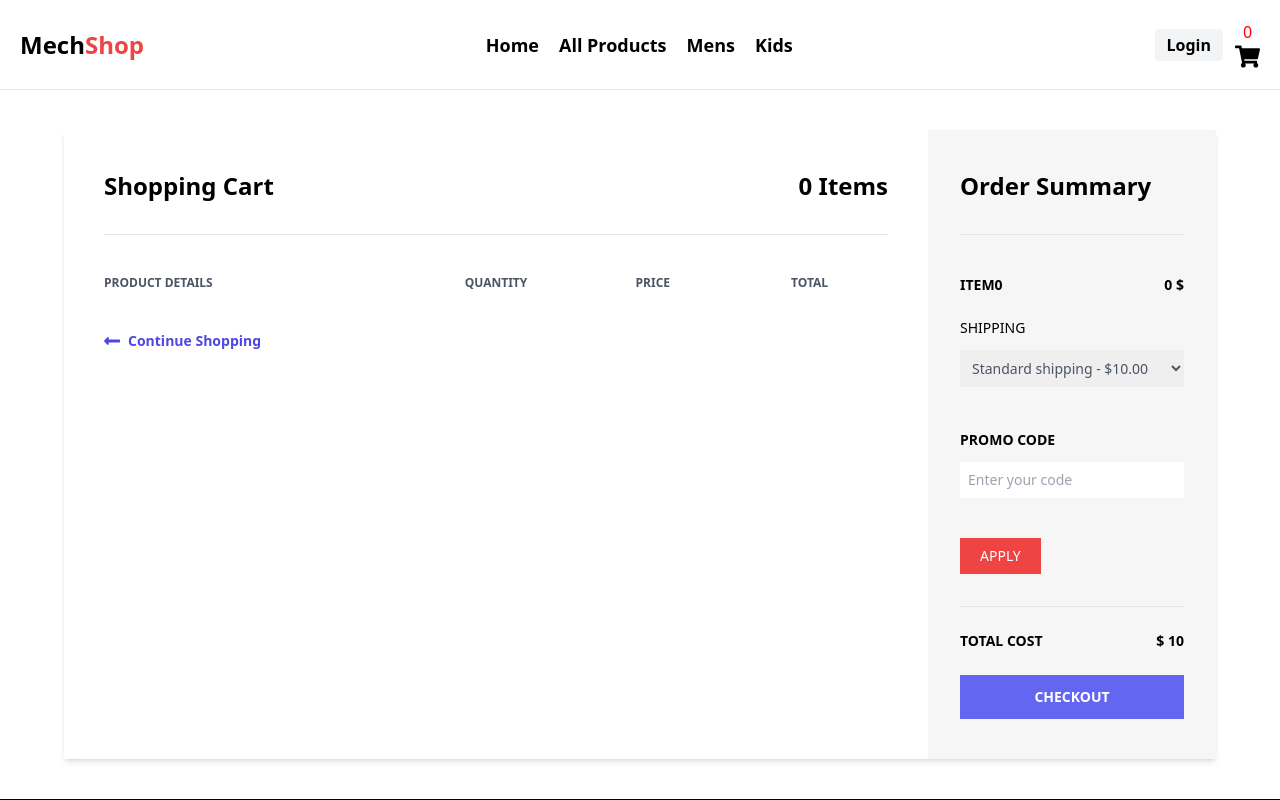
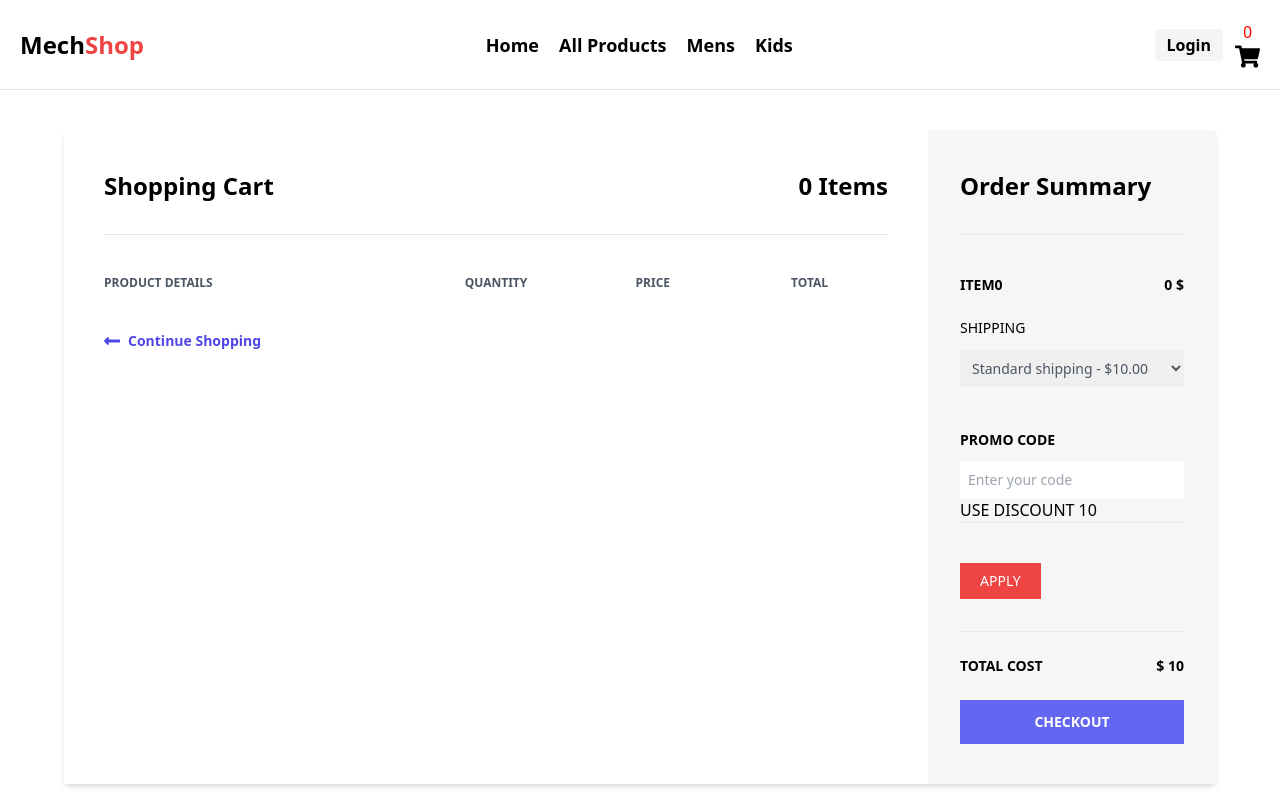
Before and after one commit to Indranil102/E-com, a React (Vite) app: page /cart in a window 1280 px wide. Shown: the top 800 px of the page. Built offline with nearby package versions, Linux system fonts and the light colour scheme.

Commit message:
cart complete

```diff
--- a/src/App.jsx
+++ b/src/App.jsx
@@ -13,7 +13,9 @@ import Footer from './component/Footer/Footer'
 
 function App() {
  const [cart , setCart]= useState([])
-
+ const [promocode, setPromoCode] = useState("")
+ const [discount , setDiscount]=useState(0)
+ const [invalid, setInvalid]= useState("Invalid PromoCode")
  // add to cart
  const AddToCart=(product) =>{
      const isProductExist=  cart.find((findItem)=>findItem.id===product.id)
@@ -60,11 +62,25 @@ function App() {
 
  const getTotalPrice =() =>
  {
-   const totalPrice= cart.reduce((total, cartReduceItem)=>{
-    return total +cartReduceItem.price* cartReduceItem.quantity;
-  },0)
+  const totalPrice = cart.reduce((total, cartReduceItem) => {
+    return total + cartReduceItem.price * (cartReduceItem.quantity || 1); // Default quantity is 1
+  }, 0);
 
-  return totalPrice;
+  return totalPrice - discount;
+ }
+
+ // promocode
+
+ const applyPromoCode=()=>{
+   if(promocode == "DISCOUNT10"){
+
+        setDiscount(getTotalPrice()*0.1) ;
+        setPromoCode("")
+        setPromoCode("")
+
+   }else{
+     setInvalid(invalid)
+   }
  }
 
 
@@ -78,7 +94,11 @@ function App() {
         <Routes>
           <Route path="/"element={<Home/>}/>
           <Route path="/cart" element= {<Cart cart={cart} handleDec={handleDec}  handleInc={handleInc} handleRemove={handleRemove}
-          getTotalPrice={getTotalPrice} />}/>
+          getTotalPrice={getTotalPrice}
+          applyPromoCode={applyPromoCode}
+          promocode={promocode}
+          setPromoCode={setPromoCode}
+          invalid={invalid}/>}/>
 
           <Route path="/allProduct" element= {<AllProduct AddToCart={AddToCart}/>}/>
           <Route path="/login" element= {<Login/>}/>
--- a/src/pages/Cart/Cart.jsx
+++ b/src/pages/Cart/Cart.jsx
@@ -1,17 +1,8 @@
-import { useState } from "react";
 
 
-const Cart = ({cart, handleInc, handleDec , handleRemove, getTotalPrice}) => {
+const Cart = ({cart, handleInc, handleDec , handleRemove, getTotalPrice , applyPromoCode , promocode, setPromoCode, invalid}) => {
 
-  const [promocode, setPromoCode] = useState("")
-  const [discount , setDiscount]=useState(0)
-  const applyPromoCode=()=>{
-    if(promocode == "DISCOUNT10"){
 
-    }else{
-      alert("INVALID PROMOCODE")
-    }
-  }
 
 
   return (
@@ -89,8 +80,18 @@ const Cart = ({cart, handleInc, handleDec , handleRemove, getTotalPrice}) => {
           <label for="promo" className="font-semibold inline-block mb-3 text-sm uppercase">Promo Code</label>
           <input type="text" id="promo" placeholder="Enter your code" className="p-2 text-sm w-full"
           value={promocode}
-          onChange={()=>setPromoCode(e.target.value)}/>
+          onChange={(e)=>setPromoCode(e.target.value)}/>
+          {
+           promocode && promocode !=="DISCOUNT10"? ( <span className="text-red-500 font-semibold">{invalid}</span> ): (<span >USE DISCOUNT 10</span>
+           )
+          }
+          <hr/>
+          {
+            promocode ==="DISCOUNT10" && (<span className="text-green-500">Promo code apply successfully</span>)
+          }
+
         </div>
+
         <button className="bg-red-500 hover:bg-red-600 px-5 py-2 text-sm text-white uppercase"
         onClick={applyPromoCode}>Apply</button>
         <div className="border-t mt-8">
```
